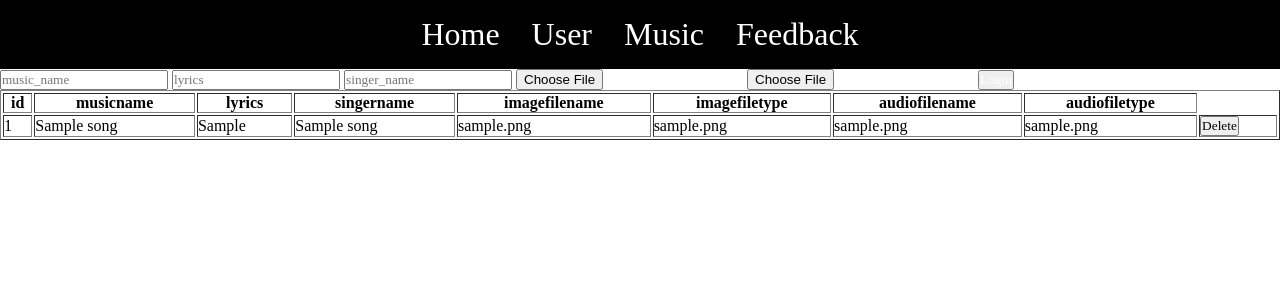
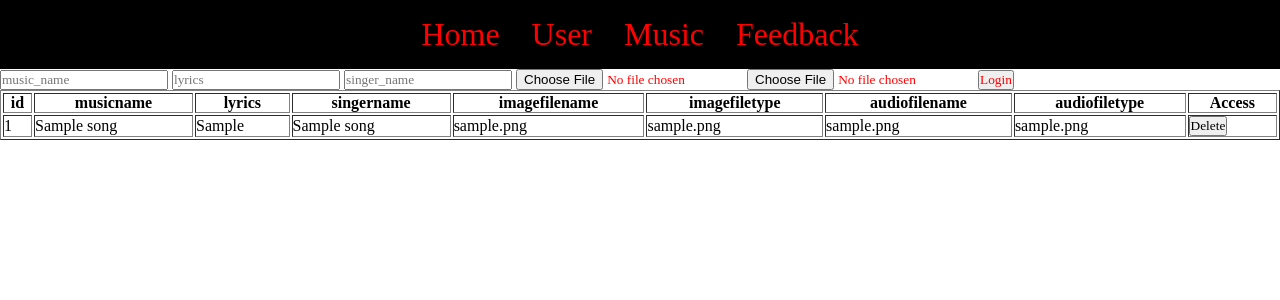
Before and after one commit to theaysha/muzic, a PHP site: page /musicadmin.php in a window 1280 px wide. Shown: the top 300 px of the page. Run offline with PHP 8.4, Linux system fonts and the light colour scheme; tables that the repository leaves empty or names only in its code hold one stand-in row (values such as "Sample post").

Commit message:
music page connect with db

```diff
--- a/css/admin.css
+++ b/css/admin.css
@@ -3,7 +3,7 @@
     padding: 0;
     box-sizing: border-box;
     text-decoration: none;
-    color: #fff;
+    color: red;
     font-family: 'Lemon', serif;
 }
 
--- a/musicadmin.php
+++ b/musicadmin.php
@@ -3,21 +3,28 @@ $con = mysqli_connect("localhost", "root", "", "muzic");
 if(isset($_POST['del'])){
     $dele = $_POST['del'];
 
-    $del_que = mysqli_query($con, "delete from user where id='$dele'");
+    $del_que = mysqli_query($con, "delete from song where id='$dele'");
 }
 if(isset($_POST['sub'])) {
     $musicname= $_POST['musicname'];
    $lyrics = $_POST['lyrics'];
    $singername= $_POST['singername'];
-   $file = $_POST['file'];
-   $file = $_POST['folder'];
 
    if(isset($_FILES['file'])){
-        $imgname = $_FILES['file'];
-        echo '<pre>';
-        var_dump($imgname);
-        echo '</pre>';
-   }
+       $imgname = $_FILES['file']['name'];
+       $imgtype = $_FILES['file']['type'];
+       $tname = $_FILES['file']['tmp_name'];
+
+       move_uploaded_file($tname, 'upload/'.$imgname);
+    }
+    if(isset($_FILES['folder'])){
+        $songname = $_FILES['folder']['name'];
+        $songtype = $_FILES['folder']['type'];
+        $stname = $_FILES['folder']['tmp_name'];
+
+       move_uploaded_file($stname, 'upload/'.$songname);
+    }
+    $qury = mysqli_query($con, "insert into song (musicname,lyrics,singername,imagefilename,imagefiletype,audiofilename,audiofiletype) values('$musicname','$lyrics', '$singername','$imgname','$imgtype','$songname','$songtype')");
 }
 ?>
 
@@ -43,12 +50,12 @@ if(isset($_POST['sub'])) {
                 <a href="feedback.php">Feedback</a>
             </nav>
         </header>
-        <form action="" method="post">
+        <form action="" method="POST" enctype="multipart/form-data">
         <input name="musicname" type="text" placeholder="music_name" required>
-        <input name="lyrics" type="password" placeholder="lyrics" required>
-        <input name="singername" type="password" placeholder="singer_name" required>
-        <input type="file" name="file" required>
-        <input type="file" name="folder" required>
+        <input name="lyrics" type="text" placeholder="lyrics" required>
+        <input name="singername" type="text" placeholder="singer_name" required>
+        <input type="file" name="file" accept="image/jpeg, image/png" required>
+        <input type="file" name="folder" accept=".mp3, audio/*" required>
 
 
         <input type="submit" value="Login" class="ab" name="sub" />
@@ -66,6 +73,7 @@ if(isset($_POST['sub'])) {
                 <th>imagefiletype</th>
                 <th>audiofilename</th>
                 <th>audiofiletype</th>
+                <th>Access</th>
             </tr>
             <?php
             $query = mysqli_query($con, "select  * from song");
```
Also changed, not shown: register.php (line endings or trailing spaces), upload/Web.jpg (added), upload/maths.jpg (added), upload/php.jpg (added), 1 other file.
